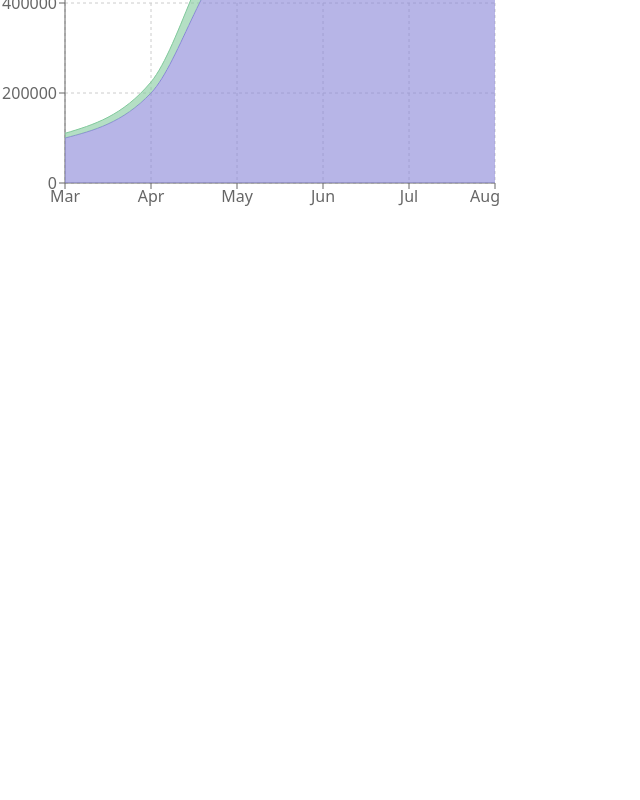
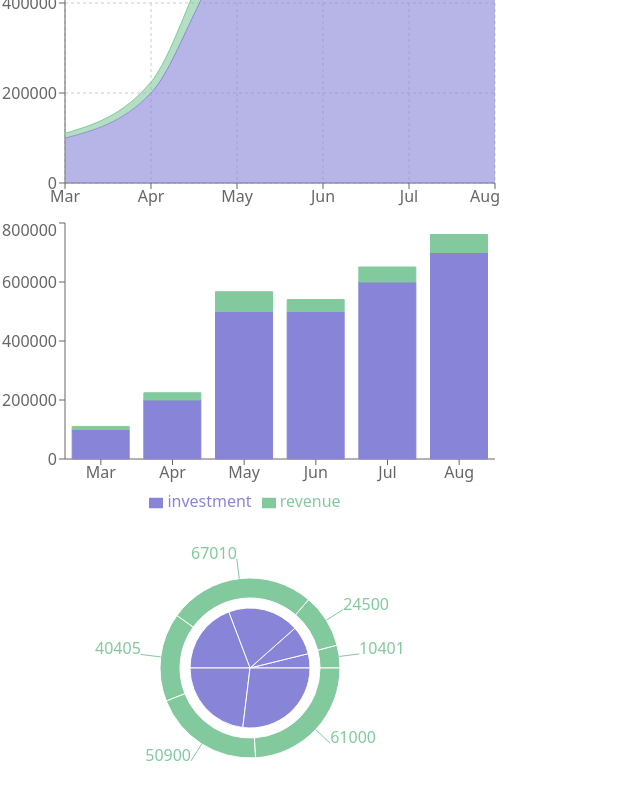
Before and after one commit to utsaho/cineMovies-2, a React (Create React App) app: page /dashboard in a window 1280 px wide. Shown: the part 570-1370 px from the top of the page, without its empty margins (0-640 px from the left). Before the commit the page ends 800 px from the top, so only its background shows below. Built offline with nearby package versions, Linux system fonts and the light colour scheme.

Commit message:
BarChart and PieChart added

```diff
--- a/src/components/AreaChart/Areachart.js
+++ b/src/components/AreaChart/Areachart.js
@@ -2,7 +2,7 @@ import React from 'react';
 import { AreaChart, Area, XAxis, YAxis, CartesianGrid, Tooltip } from 'recharts';
 import useChart from '../../hooks/useChart';
 const Areachart = () => {
-    const [chart] = useChart([]);
+    const [chart] = useChart();
     return (
         <AreaChart width={500} height={400} data={chart}>
             <CartesianGrid strokeDasharray="3 3" />
--- a/src/components/BarChart/Barchart.js
+++ b/src/components/BarChart/Barchart.js
@@ -1,10 +1,17 @@
 import React from 'react';
-import { BarChart, Bar, Cell, XAxis, YAxis, CartesianGrid, Tooltip, Legend, ResponsiveContainer } from 'recharts';
+import { BarChart, Bar, XAxis, YAxis, Tooltip, Legend, } from 'recharts';
+import useChart from '../../hooks/useChart';
 const Barchart = () => {
+    const [chart] = useChart([]);
     return (
-        <div>
-
-        </div>
+        <BarChart width={500} height={300} data={chart}>
+            <XAxis dataKey="month" />
+            <YAxis dataKey="investment" />
+            <Tooltip labelClassName='font-bold' />
+            <Legend />
+            <Bar type="monotone" dataKey="investment" stackId="1" stroke="#8884d8" fill="#8884d8" />
+            <Bar type="monotone" dataKey="revenue" stackId="1" stroke="#82ca9d" fill="#82ca9d" />
+        </BarChart>
     );
 };
 
--- a/src/components/Dashboard/Dashboard.js
+++ b/src/components/Dashboard/Dashboard.js
@@ -1,12 +1,16 @@
 import React from 'react';
 import Linechart from '../LineChart/Linechart';
 import Areachart from '../AreaChart/Areachart';
+import Barchart from '../BarChart/Barchart';
+import Piechart from '../PieChart/Piechart';
 
 const Dashboard = () => {
     return (
         <div className='grid gird-cols-2 mt-10'>
             <Linechart></Linechart>
             <Areachart></Areachart>
+            <Barchart></Barchart>
+            <Piechart></Piechart>
         </div>
     );
 };
--- /dev/null
+++ b/src/components/PieChart/Piechart.js
@@ -0,0 +1,14 @@
+import React from 'react';
+import { PieChart, Pie, Sector } from 'recharts';
+import useChart from '../../hooks/useChart';
+const Piechart = () => {
+    const [chart, setChart] = useChart();
+    return (
+        <PieChart width={500} height={300}>
+            <Pie data={chart} dataKey='investment' cx="50%" cy="50%" outerRadius={60} fill="#8884d8"></Pie>
+            <Pie data={chart} dataKey='revenue' cx="50%" cy="50%" innerRadius={70} outerRadius={90} fill="#82ca9d" label></Pie>
+        </PieChart>
+    );
+};
+
+export default Piechart;
```
